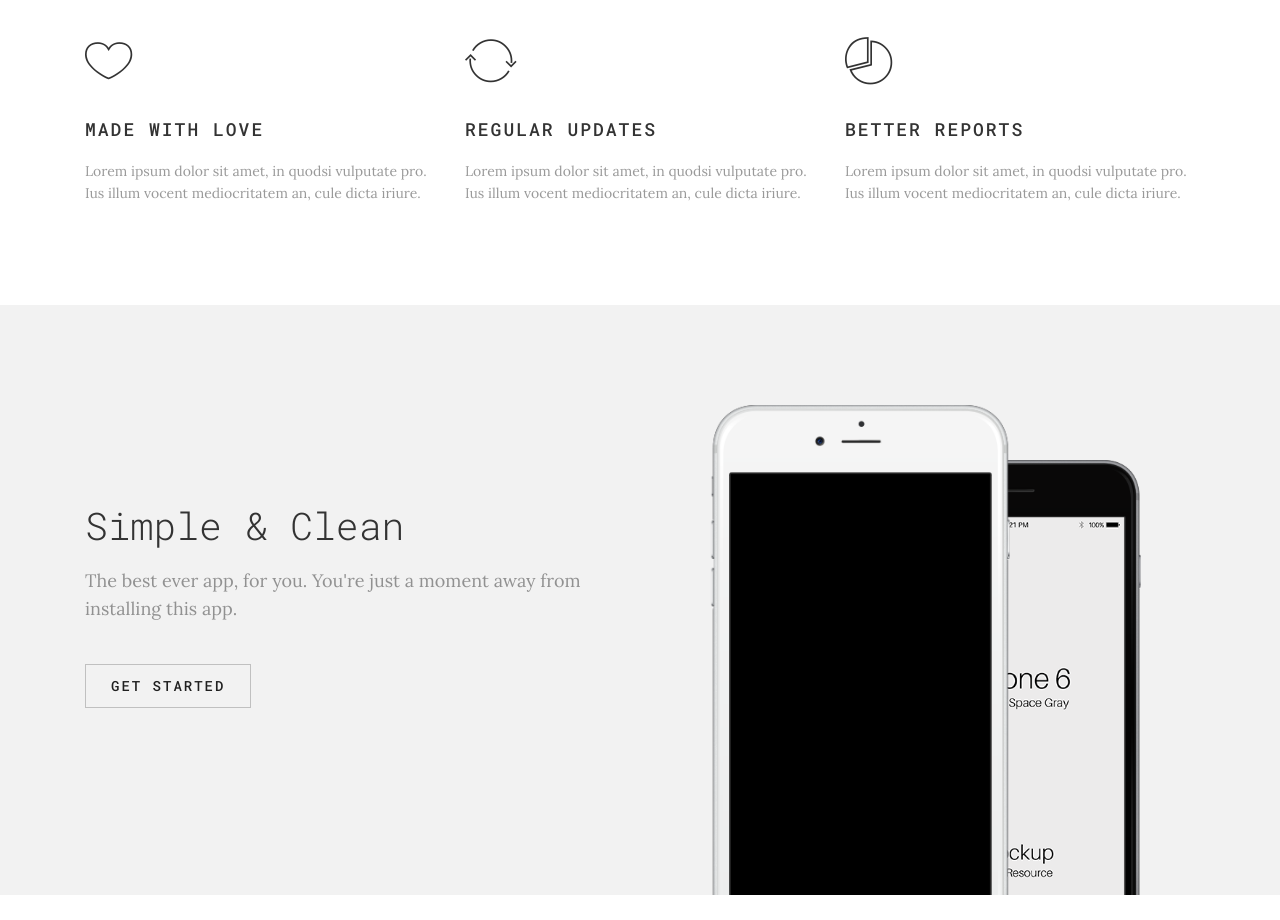
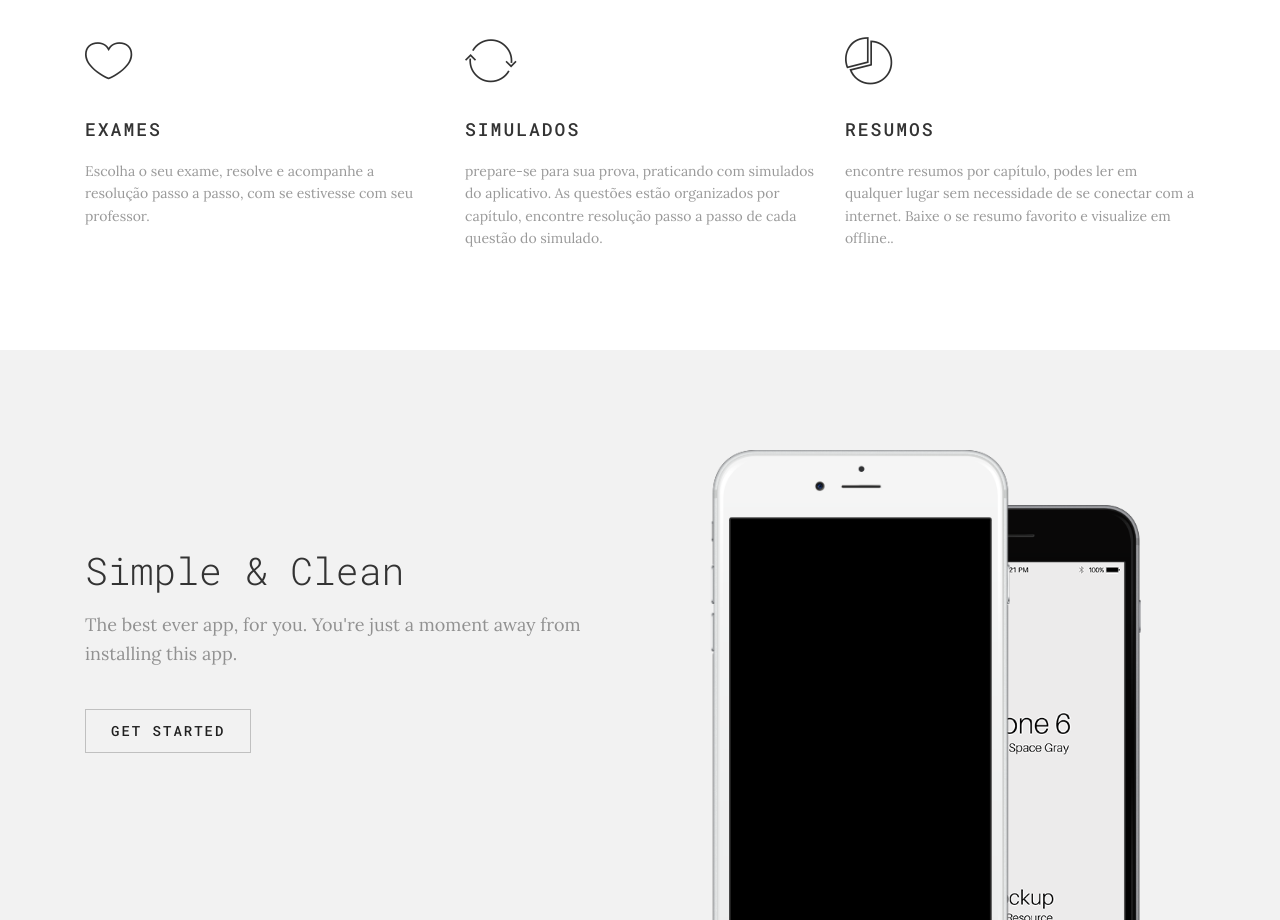
Before and after one commit to jniquisse/maisconhecimento, a plain HTML site: page index.html in a window 1280 px wide. Shown: the part 1560-2480 px from the top of the page. Drawn offline with Linux system fonts and the light colour scheme; files whose address does not match are found by name.

Commit message:
Update index.html

```diff
--- a/index.html
+++ b/index.html
@@ -158,9 +158,9 @@
 									<i class='ion-ios-heart-outline' ></i>
 								</div>
 								<div class='content' >
-									<h4>Made With Love</h4>
+									<h4>Exames</h4>
 									<p>
-										Lorem ipsum dolor sit amet, in quodsi vulputate pro. Ius illum vocent mediocritatem an, cule dicta iriure.
+										Escolha o seu exame, resolve e acompanhe a resolução passo a passo, com se estivesse com seu professor.
 									</p>
 								</div>
 							</div>
@@ -171,9 +171,10 @@
 									<i class='ion-ios-loop' ></i>
 								</div>
 								<div class='content' >
-									<h4>Regular Updates</h4>
+									<h4>Simulados</h4>
 									<p>
-										Lorem ipsum dolor sit amet, in quodsi vulputate pro. Ius illum vocent mediocritatem an, cule dicta iriure.
+										prepare-se para sua prova, praticando com simulados do aplicativo. As questões estão organizados por
+										capítulo, encontre resolução passo a passo de cada questão do simulado.
 									</p>
 								</div>
 							</div>
@@ -184,9 +185,10 @@
 									<i class='ion-ios-pie-outline' ></i>
 								</div>
 								<div class='content' >
-									<h4>Better Reports</h4>
+									<h4>Resumos</h4>
 									<p>
-										Lorem ipsum dolor sit amet, in quodsi vulputate pro. Ius illum vocent mediocritatem an, cule dicta iriure.
+										encontre resumos por capítulo, podes ler em qualquer lugar sem necessidade de se conectar com a internet.
+										Baixe o se resumo favorito e visualize em offline..
 									</p>
 								</div>
 							</div>
```
